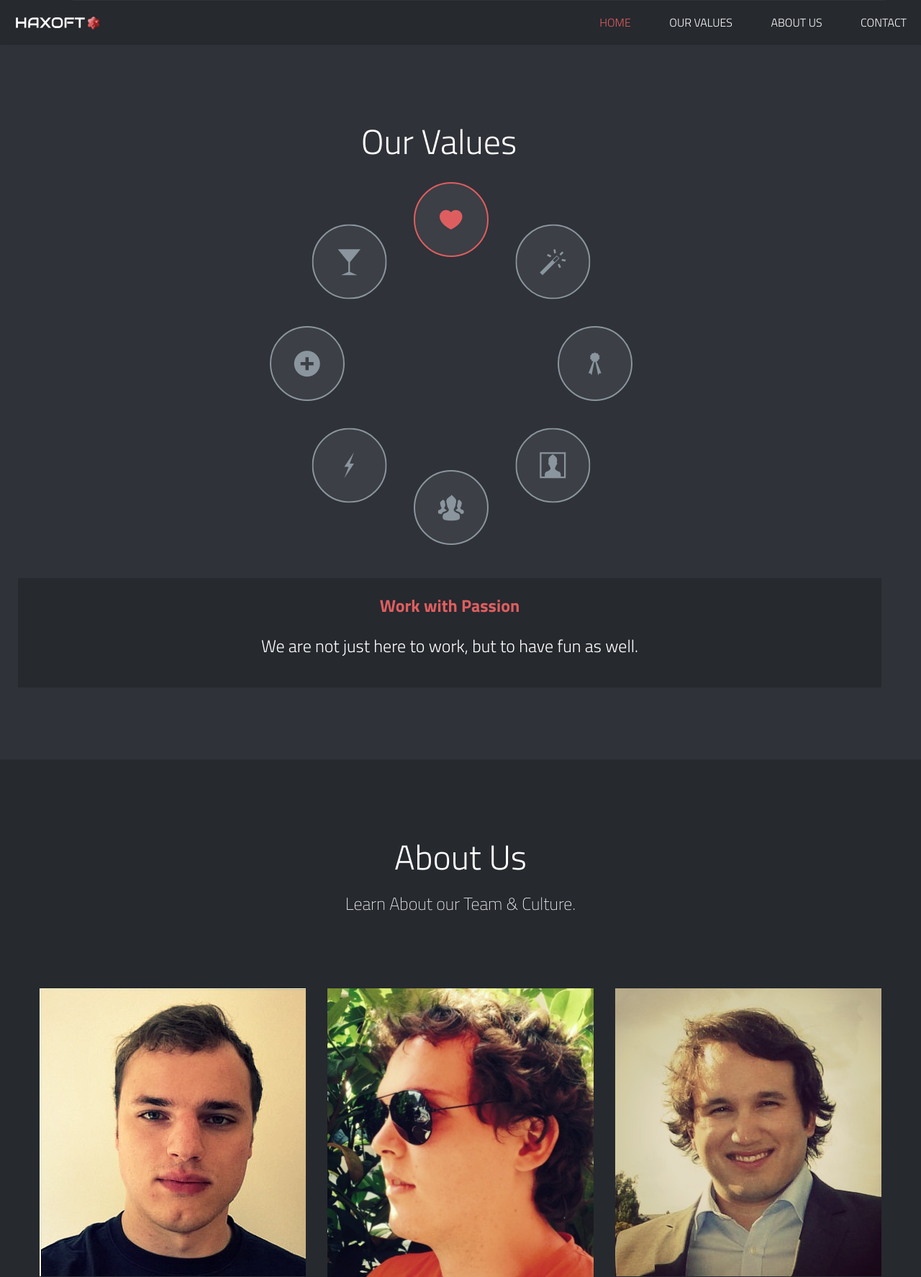
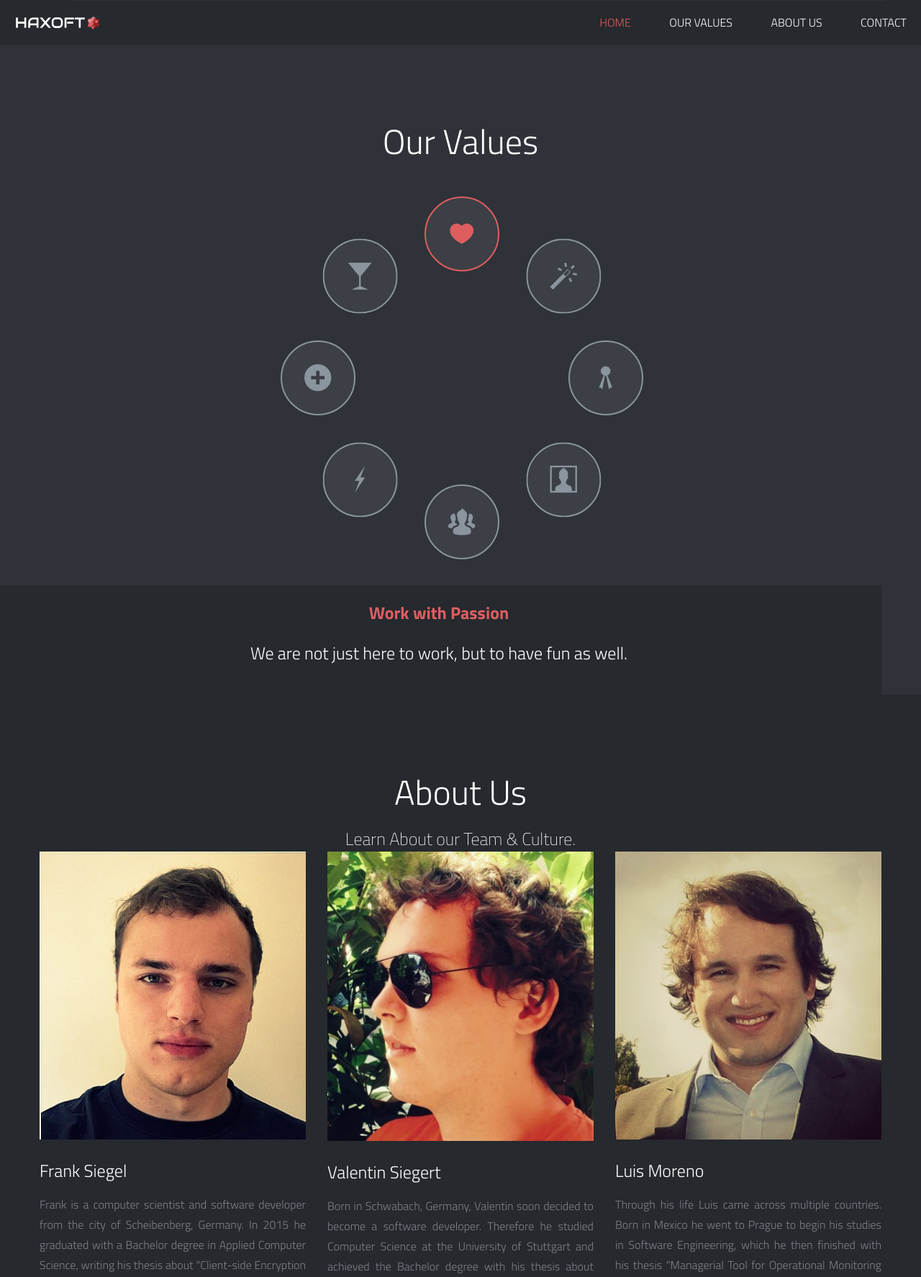
Before and after one commit to haxoft/website, a PHP site: page / in a window 1280 px wide. Shown: the part 799-2573 px from the top of the page at 72% size. Run offline with PHP 8.4, Linux system fonts and the light colour scheme.

Commit message:
fixed values scaling

```diff
--- a/template/_include/css/main.css
+++ b/template/_include/css/main.css
@@ -772,7 +772,38 @@ nav#menu #menu-nav li a:hover {
 	filter: alpha(opacity=100);
 }
 
-#values ul li a {
+#circle-container {
+    position: relative;
+    max-width: 480px;
+    max-height: 480px;
+    width: 80%;
+    height: auto;
+	margin-top: 30px;
+    margin-bottom: 60px !important;
+    margin-left: auto !important;
+    margin-right: auto !important;
+}
+
+#circle-container:before{
+	content: "";
+	display: block;
+	padding-top: 100%;
+}
+
+#circle-container li {
+	display: block;
+    overflow:hidden;
+	position: absolute;
+	top: calc(200 * 100% / 480);
+    left: 50%;
+    width: calc(100 * 100% / 480);
+    height: calc(100 * 100% / 480);
+	margin-left: calc(-50 * 100% / 480) !important;
+    padding-right: 4px;
+    padding-bottom: 4px;
+}
+
+#circle-container li a {
     border: 2px solid #8a959e;
     color: #8a959e;
     width: 100% !important;
@@ -785,16 +816,16 @@ nav#menu #menu-nav li a:hover {
     background-color: #3C3F45
 }
 
-#values ul li a:hover , #values ul a:focus{
+#circle-container li a:hover , #values ul a:focus{
     background-color: #3C3F45;
 }
 
-#values ul li.active a {
+#circle-container li.active a {
     border-color: #DE5E60 !important;
     color: #DE5E60 !important;
 }
 
-#values ul li a:before {
+#circle-container li a:before {
     content: '';
     display: inline-block;
     height: 100%;
@@ -802,8 +833,7 @@ nav#menu #menu-nav li a:hover {
     margin-right: -0.25em;
 }
 
-#values ul li a span {
-    font-size: 200%;
+#circle-container li a span {
     display: inline-block;
     vertical-align: middle;
 }
@@ -819,32 +849,6 @@ nav#menu #menu-nav li a:hover {
 
 #values div.title-page {
     margin: 0;
-}
-
-#values div.span12 {
-    margin-left: 0;
-}
-
-.circle-container {
-    position: relative;
-    width: 480px;
-    height: 480px;
-    padding-top: 70px;
-	margin-top: 10px;
-    margin-bottom: 10px;
-    margin-left: auto !important;
-    margin-right: auto !important;
-}
-
-.circle-container li {
-	display: block;
-    overflow:hidden;
-	position: absolute;
-	top: 200px; left: 50%;
-    width: 100px; height: 100px;
-	margin-left: -50px !important;
-    padding-right: 4px;
-    padding-bottom: 4px;
 }
 
 /* ==================================================
--- a/template/index.html
+++ b/template/index.html
@@ -146,7 +146,8 @@
         <!-- End Title Page -->
 
         <div class="row">
-            <ul class="nav nav-tabs circle-container">
+            <div class="span12">
+                <ul id="circle-container" class="nav nav-tabs">
                     <li id="passion-nav" class="active"><a href="#passion" data-toggle="tab" > <span class="font-icon-heart"></span> </a></li>
                     <li id="excellence-nav"><a href="#excellence" data-toggle="tab" > <span class="font-icon-magic"></span> </a></li>
                     <li id="honesty-nav"><a href="#honesty" data-toggle="tab" > <span class="font-icon-certificate"></span> </a></li>
@@ -156,8 +157,13 @@
                     <li id="healthiness-nav"><a href="#healthiness" data-toggle="tab" > <span class="font-icon-plus-sign"></span> </a></li>
                     <li id="celebrate-nav"><a href="#celebrate" data-toggle="tab" > <span class="font-icon-glass"></span> </a></li>
                 </ul>
+            </span>
         </div>
         <script type="text/javascript">
+            var circleContainer = document.getElementById("circle-container");
+
+            var icons = circleContainer.getElementsByTagName("span");
+
             var passion = document.getElementById("passion-nav");
             var excellence = document.getElementById("excellence-nav");
             var honesty = document.getElementById("honesty-nav");
@@ -172,7 +178,15 @@
 
             var currentRotation = 0;
             var radius = 200;
+            var baseIconFontSize = 36;
 
+            window.onresize = function() {
+                radius = Math.min(200, 200 * circleContainer.offsetWidth / 480);
+                updateIconSize();
+                updatePositions(currentRotation, true);
+            }
+
+            updateIconSize();
             updatePositions(0);
 
             passion.onclick = function() {
@@ -200,13 +214,18 @@
                 updatePositions(-315);
             }
 
-            function updatePositions(newRotation) {
+            function updatePositions(newRotation, isInstant) {
                 while (newRotation > currentRotation) {
                     newRotation -= 360;
                 }
 
+                var transitionTime;
+                if (isInstant) {
+                    transitionTime = 0;
+                } else {
                     var transitionTime = (currentRotation - newRotation) / 180;
                     if (transitionTime < 1) transitionTime = 1;
+                }
 
                 for (var i = 0; i < allNavs.length; i++) {
                     var nav = allNavs[i];
@@ -216,6 +235,15 @@
                 }
 
                 currentRotation = newRotation;
+            }
+
+            function updateIconSize() {
+                for (var i = 0; i < icons.length; i++) {
+                    var newIconFontSize = baseIconFontSize * icons[i].parentNode.offsetWidth / 100;
+                    console.log(icons[i].parentNode.offsetWidth)
+                    console.log(newIconFontSize);
+                    icons[i].style.fontSize = newIconFontSize + "px";
+                }
             }
         </script>
         <div class="row">
```
Lines whose indentation alone changed are shown as unchanged.
